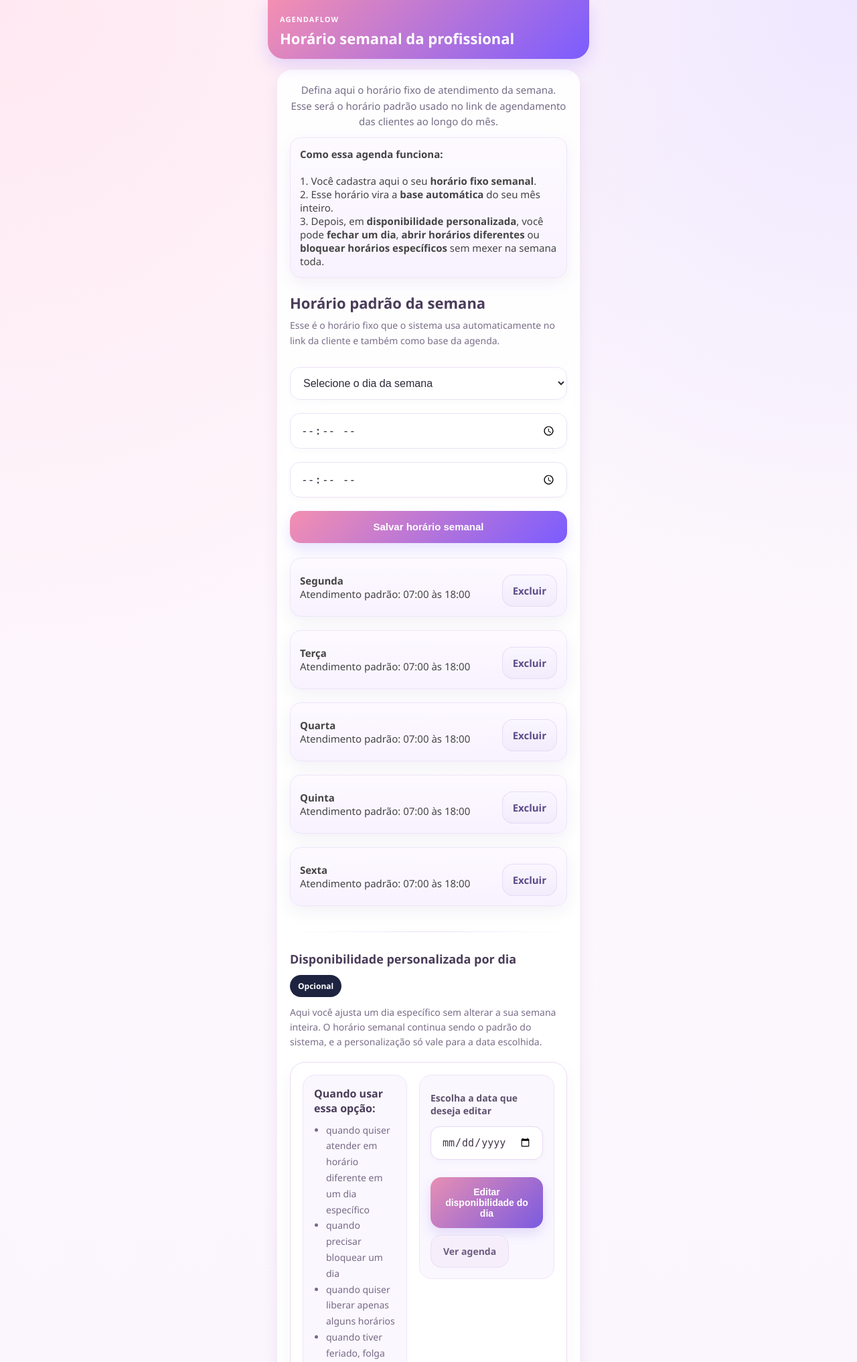
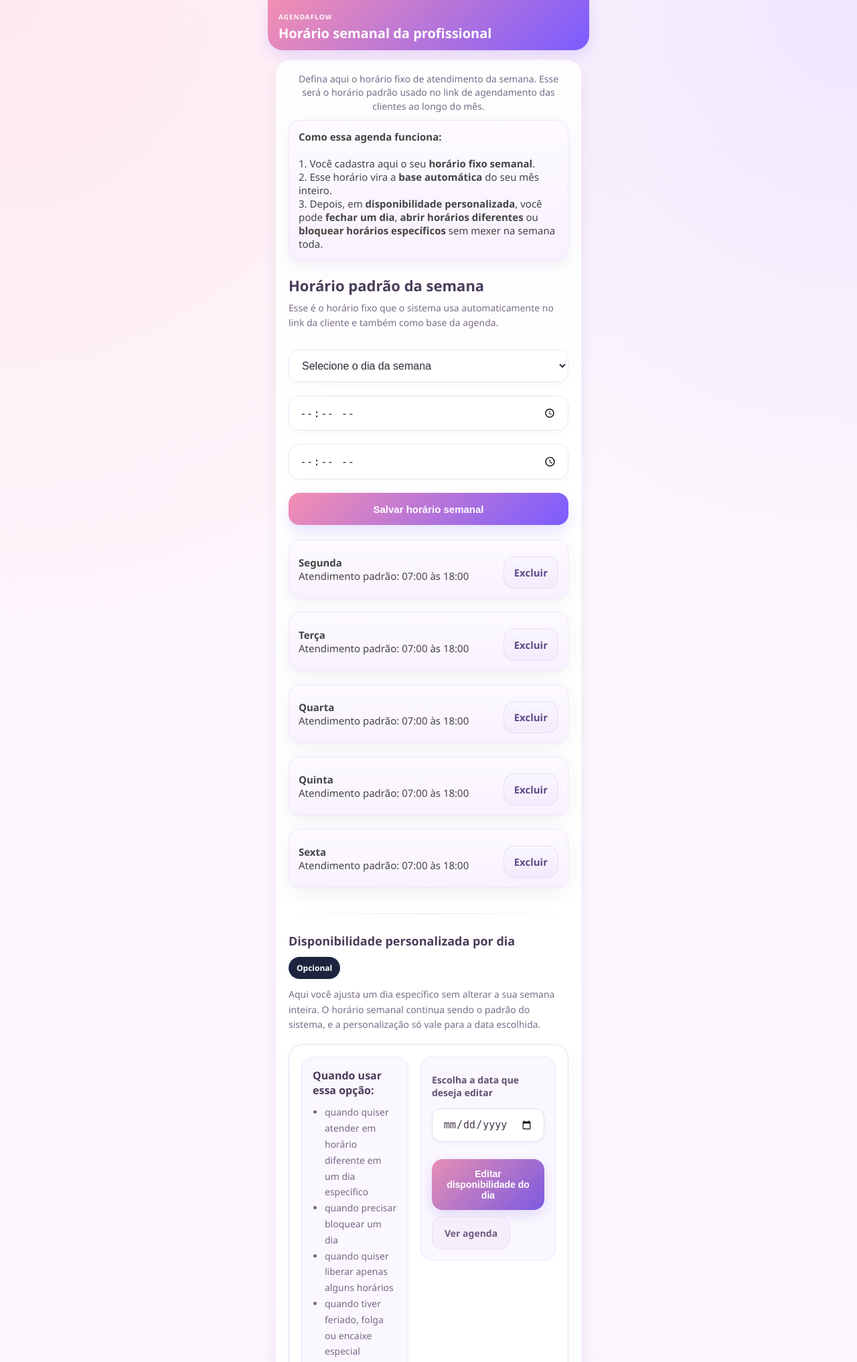
Before and after one commit to hilzenirs-ship-it/agendaflow, a Flask app: page /horarios in a window 1280 px wide. Shown: the top 2034 px of the page at 67% size. Run offline with Flask 3, Linux system fonts and the light colour scheme; a user stored in the database is signed in; data comes from the database, SQL or seed files in the repository.

Commit message:
ajusta topo completo

```diff
--- a/agendaflow/static/style.css
+++ b/agendaflow/static/style.css
@@ -66,42 +66,42 @@ textarea {
 
 .topbar {
     width: 100%;
-    padding: 16px 18px 18px;
+    padding: 12px 16px 14px;
     background: linear-gradient(135deg, var(--rose), var(--purple));
     color: white;
-    box-shadow: 0 10px 24px rgba(123, 92, 255, 0.20);
-    border-bottom-left-radius: 24px;
-    border-bottom-right-radius: 24px;
+    box-shadow: 0 8px 20px rgba(123, 92, 255, 0.18);
+    border-bottom-left-radius: 22px;
+    border-bottom-right-radius: 22px;
     position: sticky;
     top: 0;
     z-index: 10;
 }
 
 .topbar.publico {
-    margin-bottom: 6px;
+    margin-bottom: 4px;
 }
 
 .brand-mini {
     display: inline-block;
-    font-size: 11px;
+    font-size: 10px;
     font-weight: 800;
-    letter-spacing: 1.1px;
-    opacity: 0.96;
+    letter-spacing: 1px;
+    opacity: 0.94;
     text-transform: uppercase;
 }
 
 .page-title {
-    margin-top: 6px;
-    font-size: 22px;
+    margin-top: 4px;
+    font-size: 20px;
     font-weight: 800;
-    line-height: 1.2;
+    line-height: 1.15;
 }
 
 .container {
     width: 100%;
     max-width: 440px;
     margin: 0 auto;
-    padding: 16px 14px 100px;
+    padding: 14px 12px 96px;
 }
 
 .container.grande {
@@ -119,9 +119,9 @@ textarea {
 }
 
 .hero-card {
-    margin-top: 14px;
+    margin-top: 12px;
     text-align: left;
-    padding: 22px 18px;
+    padding: 18px 16px;
 }
 
 .dashboard-card {
@@ -138,35 +138,35 @@ textarea {
     border-radius: 999px;
     font-size: 11px;
     font-weight: 800;
-    margin-bottom: 14px;
+    margin-bottom: 12px;
     border: 1px solid #f7d9e7;
     box-shadow: 0 4px 10px rgba(231, 143, 179, 0.10);
 }
 
 h1 {
     color: var(--rose);
-    margin-bottom: 10px;
-    font-size: 30px;
+    margin-bottom: 8px;
+    font-size: 26px;
     font-weight: 800;
     text-align: left;
-    letter-spacing: -0.5px;
-    line-height: 1.1;
+    letter-spacing: -0.4px;
+    line-height: 1.08;
 }
 
 .public-title {
-    font-size: 27px;
+    font-size: 24px;
 }
 
 p {
     color: var(--text-soft);
-    margin-bottom: 12px;
-    font-size: 15px;
-    line-height: 1.55;
+    margin-bottom: 10px;
+    font-size: 14px;
+    line-height: 1.45;
 }
 
 .subtexto {
     color: var(--text-soft);
-    line-height: 1.55;
+    line-height: 1.45;
 }
 
 .subtexto.central {
@@ -176,7 +176,7 @@ p {
 .hero-actions {
     display: grid;
     gap: 10px;
-    margin-top: 18px;
+    margin-top: 16px;
 }
 
 .botao,
@@ -553,11 +553,11 @@ hr {
     }
 
     h1 {
-        font-size: 28px;
+        font-size: 24px;
     }
 
     .page-title {
-        font-size: 20px;
+        font-size: 18px;
     }
 
     .card {
@@ -586,17 +586,17 @@ hr {
     }
 
     .topbar {
-        padding: 14px 16px 16px;
-        border-bottom-left-radius: 22px;
-        border-bottom-right-radius: 22px;
+        padding: 10px 14px 12px;
+        border-bottom-left-radius: 20px;
+        border-bottom-right-radius: 20px;
     }
 
     .container {
-        padding: 14px 12px 95px;
+        padding: 12px 12px 95px;
     }
 
     .hero-card {
-        padding: 18px 16px;
+        padding: 16px 14px;
     }
 
     .menu-grid {
```
